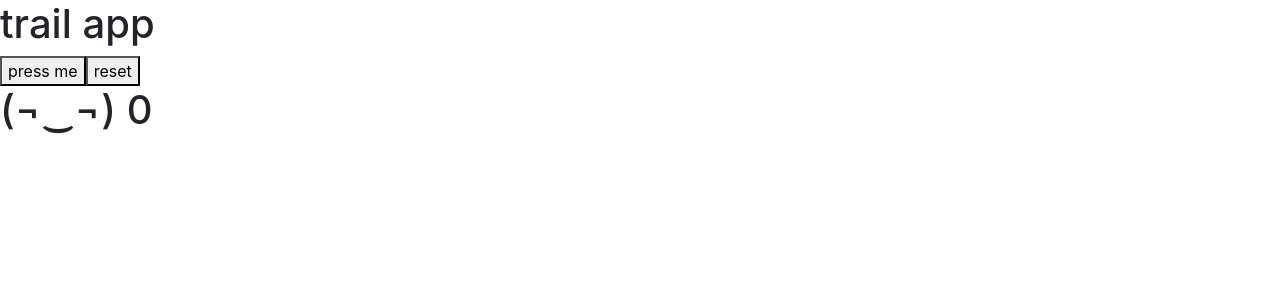
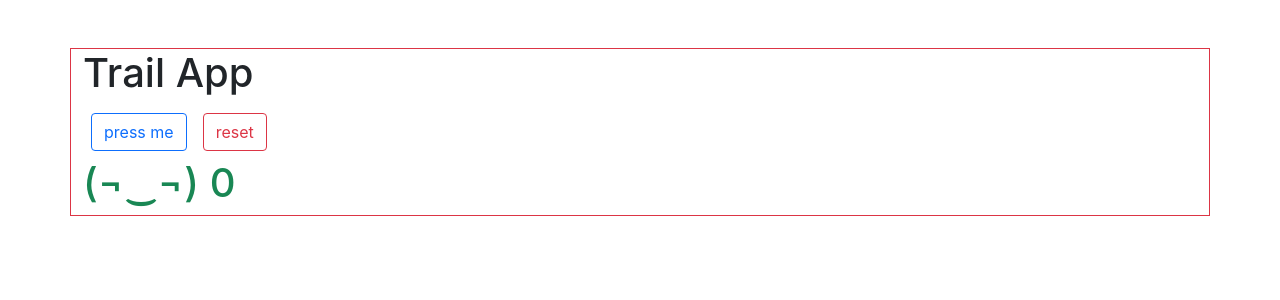
Before and after one commit to shubhamJawale/trailapp1, a React (Create React App) app: page / in a window 1280 px wide. Shown: the top 300 px of the page. Built offline with nearby package versions, Linux system fonts and the light colour scheme; the HTML template or start-up script is replaced by a standard one.

Commit message:
full working css

```diff
--- a/src/App.js
+++ b/src/App.js
@@ -13,30 +13,33 @@ import { upstate, useState } from "react";
 
 function App() {
   let [count, setCount] = useState(0);
-
+  let [icon, seticon] = useState("(¬‿¬)")
   let incr = () => {
     console.log(count);
     count += 1;
     setCount(count);
+    seticon("(*-*)");
+
+
   }
 
 
   let rset = () => {
     count = 0;
     setCount(count);
+    seticon("(¬‿¬)");
   }
 
   return (
 
 
-    <div>
-      < h1 > trail app</h1 >
-      <button onClick={incr}>  press me</button>
-      <button onClick={rset}> reset</button>
-      <h1> (¬‿¬) {count}</h1>
+    <div className="container-lg px-lg  border border-danger p-100 m-100 mt-5 ">
+      < h1 > Trail App</h1 >
+      <button onClick={incr} className="btn btn-outline-primary rounded m-2">  press me</button>
+      <button onClick={rset} className="btn btn-outline-danger rounded m-2"> reset</button>
+      <h1 className="text-success"> {icon} {count}</h1>
 
     </div>
   )
 }
-
 export default App;
```
